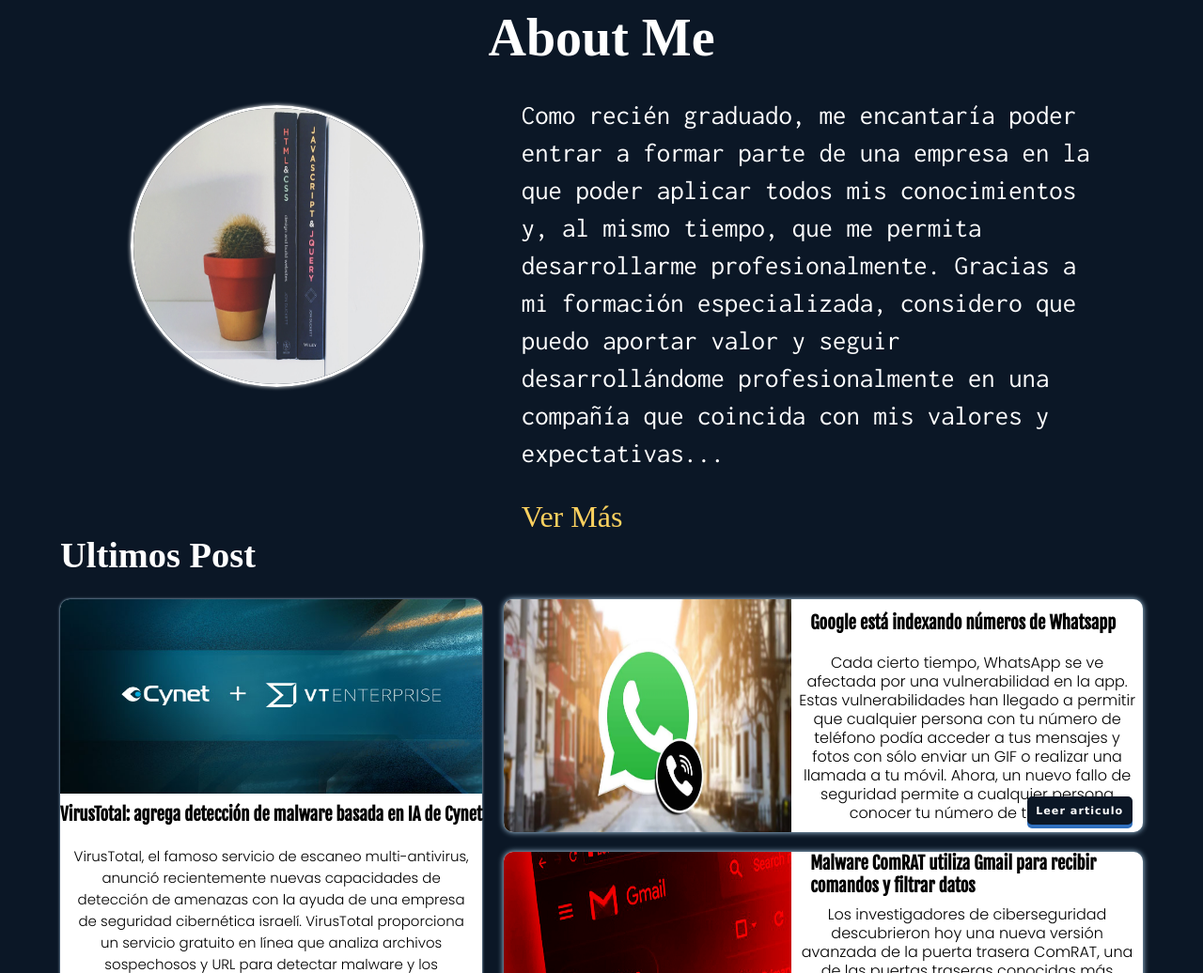
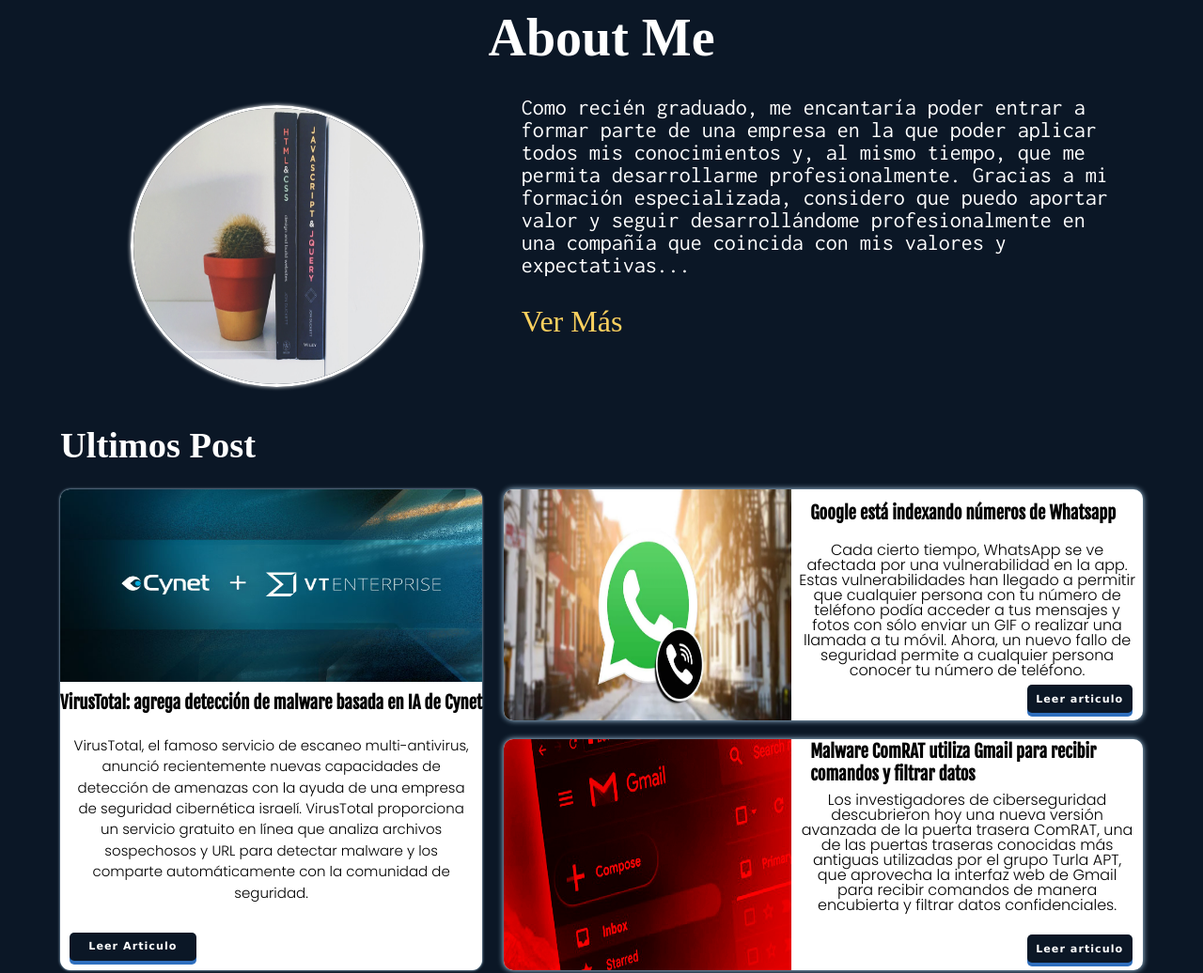
Before and after one commit to G0nov4/TechNova_Resp, a plain HTML site: page index.html in a window 1280 px wide. Shown: the part 800-1836 px from the top of the page at 94% size. Drawn offline with Linux system fonts and the light colour scheme.

```diff
--- a/scss/estilos.scss
+++ b/scss/estilos.scss
@@ -356,8 +356,8 @@ body {
                     padding: 30px;
                     color: $color_White;
                     font-family: $font_Console;
-                    font-size: 1.8rem;
-                    line-height: 2.5rem;
+                    font-size: 1.5rem;
+                    line-height: 1.5rem;
                 }
                 a {
                     margin: 30px;
@@ -481,6 +481,7 @@ body {
             p {
                 font-family: 'Poppins', sans-serif;
                 font-size: 15px;
+                line-height: 1.4rem;
                 display: flex;
                 align-items: center;
                 text-align: center;
@@ -529,7 +530,7 @@ body {
                         font-family: 'Poppins', sans-serif;
                         padding: 8px;
                         text-align: center;
-                        line-height: 20px;
+                        line-height: 16px;
                         height: 70%;
                         margin-bottom: -13px;
                     }
```
Also changed, not shown: css/estilos.css, 1 other file.
